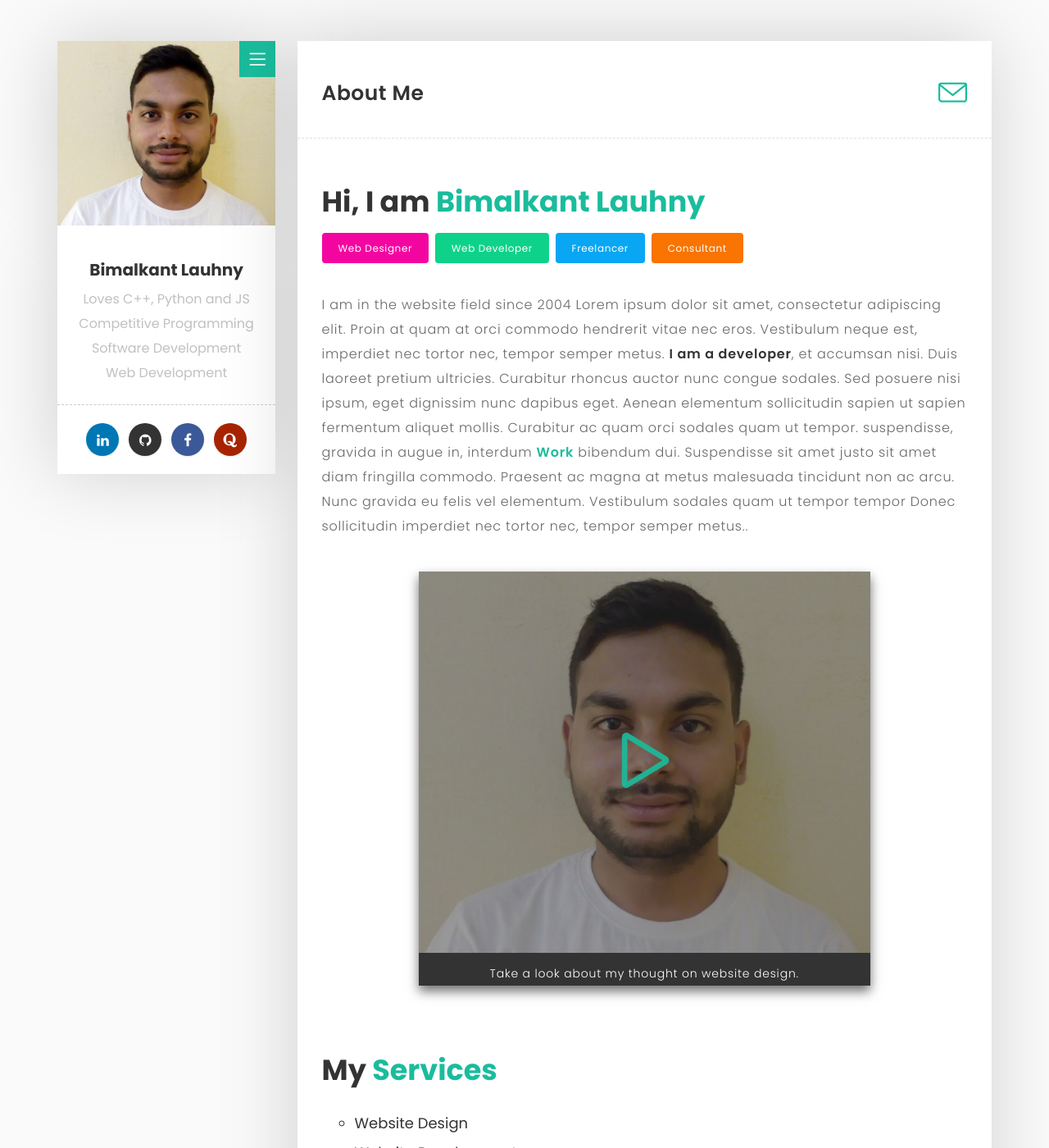
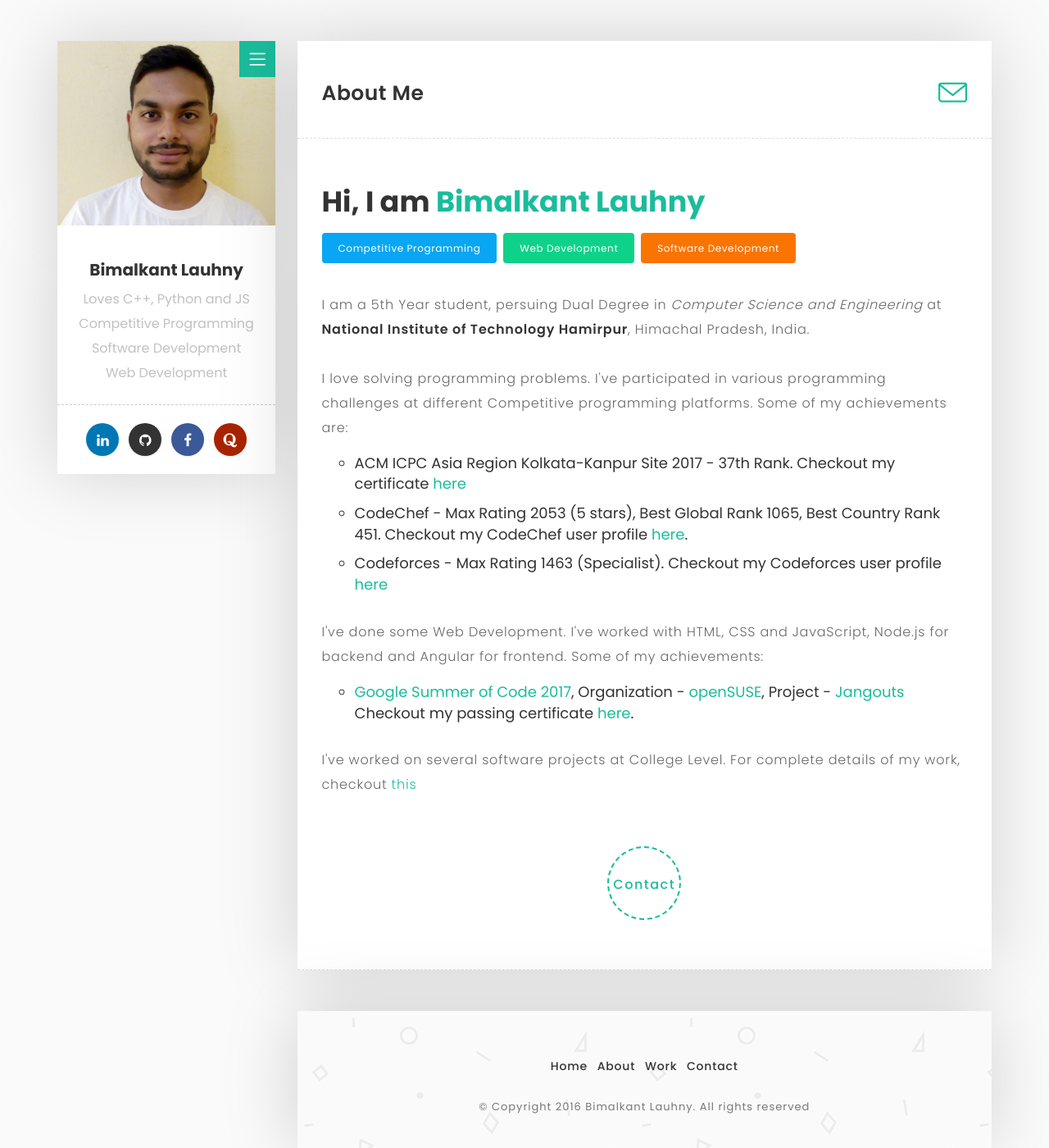
Before and after one commit to bimalkant-lauhny/code-master5.github.io, a Jekyll site: the page built from about.html, in a window 1280 px wide and 1400 px high. Shown: the whole window at 82% size. Built offline with Jekyll 4.4.1, drawn with Linux system fonts in a browser that asks for light colours; some of the changed text lies outside the part shown.

Commit message:
Updated About page

```diff
--- a/about.html
+++ b/about.html
@@ -20,21 +20,61 @@ title: Bimalkant Lauhny - About
         <h1>Hi, I am <span class="main-color">Bimalkant Lauhny</span></h1>
 
         <ul class="knowledge">
-          <li class="bg-color-1">Web Designer</li>
-          <li class="bg-color-4">Web Developer</li>
-          <li class="bg-color-6">Freelancer</li>
-          <li class="bg-color-5">Consultant</li>
+          <li class="bg-color-6">Competitive Programming</li>
+          <li class="bg-color-4">Web Development</li>
+          <li class="bg-color-5">Software Development</li>
         </ul>
 
       </div>
       <!-- My Intro End -->
 
 
-      <p>I am in the website field since 2004 Lorem ipsum dolor sit amet, consectetur adipiscing elit. Proin at quam at orci commodo hendrerit vitae nec eros. Vestibulum neque est, imperdiet nec tortor nec, tempor semper metus. <b>I am a developer</b>, et accumsan nisi. Duis laoreet pretium ultricies. Curabitur rhoncus auctor nunc congue sodales. Sed posuere nisi ipsum, eget dignissim nunc dapibus eget. Aenean elementum sollicitudin sapien ut sapien fermentum aliquet mollis. Curabitur ac quam orci sodales quam ut tempor. suspendisse, gravida in augue in, interdum <b><a href="work.html" data-toggle="tooltip" data-placement="top" title="Check out my work.">Work</a></b> bibendum dui. Suspendisse sit amet justo sit amet diam fringilla commodo. Praesent ac magna at metus malesuada tincidunt non ac arcu. Nunc gravida eu felis vel elementum. Vestibulum sodales quam ut tempor tempor Donec sollicitudin imperdiet nec tortor nec, tempor semper metus..</p>
+      <p>
+        I am a 5th Year student, persuing Dual Degree in <i>Computer Science and Engineering</i> at <b>National
+        Institute of Technology Hamirpur</b>, Himachal Pradesh, India.
+      </p>
 
+      <br/>
 
+      <p>
+        I love solving programming problems. I've participated in various programming challenges at different
+        Competitive programming platforms. Some of my achievements are:
+      </p>
+      <div class="list list-style-2">
+        <ul>
+          <li>ACM ICPC Asia Region Kolkata-Kanpur Site 2017 - 37th Rank. Checkout my certificate <a href="https://drive.google.com/open?id=1mtuv6yIfsc6ETKev1Hx-OCcDcLANbzC7">here</a></li>
+          <li>CodeChef - Max Rating 2053 (5 stars), Best Global Rank 1065, Best Country Rank 451. Checkout my CodeChef user profile <a href="https://www.codechef.com/users/code_master5">here</a>.</li>
+          <li>Codeforces - Max Rating 1463 (Specialist). Checkout my Codeforces user profile <a href="http://codeforces.com/profile/code_master5">here</a></li>
+        </ul>
+      </div>
 
-      <!-- Video Start -->
+      <br/>
+
+      <p>
+        I've done some Web Development. I've worked with HTML, CSS and JavaScript, Node.js for backend and Angular for frontend. Some of my achievements:
+      </p>
+      <div class="list list-style-2">
+        <ul>
+          <li>
+            <a href="https://summerofcode.withgoogle.com/archive/2017/projects/5375181635715072/">Google Summer
+            of Code 2017</a>, Organization - <a href="https://www.opensuse.org/" title="Official Website">
+            openSUSE</a>, Project - <a href="https://github.com/jangouts/jangouts" title="Github Repo">Jangouts
+            </a>
+            <br/>
+            Checkout my passing certificate <a href="https://drive.google.com/open?id=0B6fLXtevdj4INGxTVFVfZFlkM0U">here</a>.
+          </li>
+        </ul>
+      </div>
+
+      <br/>
+
+      <p>
+        I've worked on several software projects at College Level. For complete details of my work, checkout
+        <a href="work.html" data-toggle="tooltip" data-placement="top" title="Check out my work.">this</a>
+      </p>
+
+      <!--
+      // video start
       <div class="video-box margin-top-40 margin-bottom-80">
         <div class="video-tutorial">
           <a class="video-popup" href="https://www.youtube.com/watch?v=O2Bsw3lrhvs" title="My Thought">
@@ -43,12 +83,9 @@ title: Bimalkant Lauhny - About
         </div>
         <p>Take a look about my thought on website design.</p>
       </div>
-      <!-- Video End -->
+      // video end
 
-
-
-
-      <!-- My Service Start -->
+      // my services start
       <div class="post-title">
         <h1>My <span class="main-color">Services</span></h1>
       </div>
@@ -64,12 +101,13 @@ title: Bimalkant Lauhny - About
           <li>UI/UX Consulting</li>
         </ul>
       </div>
-      <!-- My Service End -->
+      // my services end
+    -->
 
     </div>
 
     <div class="col-md-12 text-center">
-      <a href="contact.html" data-toggle="tooltip" data-placement="top" title="Visit on my contact page for hire me." class="load-more-button">Hire</a>
+      <a href="contact.html" data-toggle="tooltip" data-placement="top" title="Visit on my contact page." class="load-more-button">Contact</a>
     </div>
 
   </div>
```
